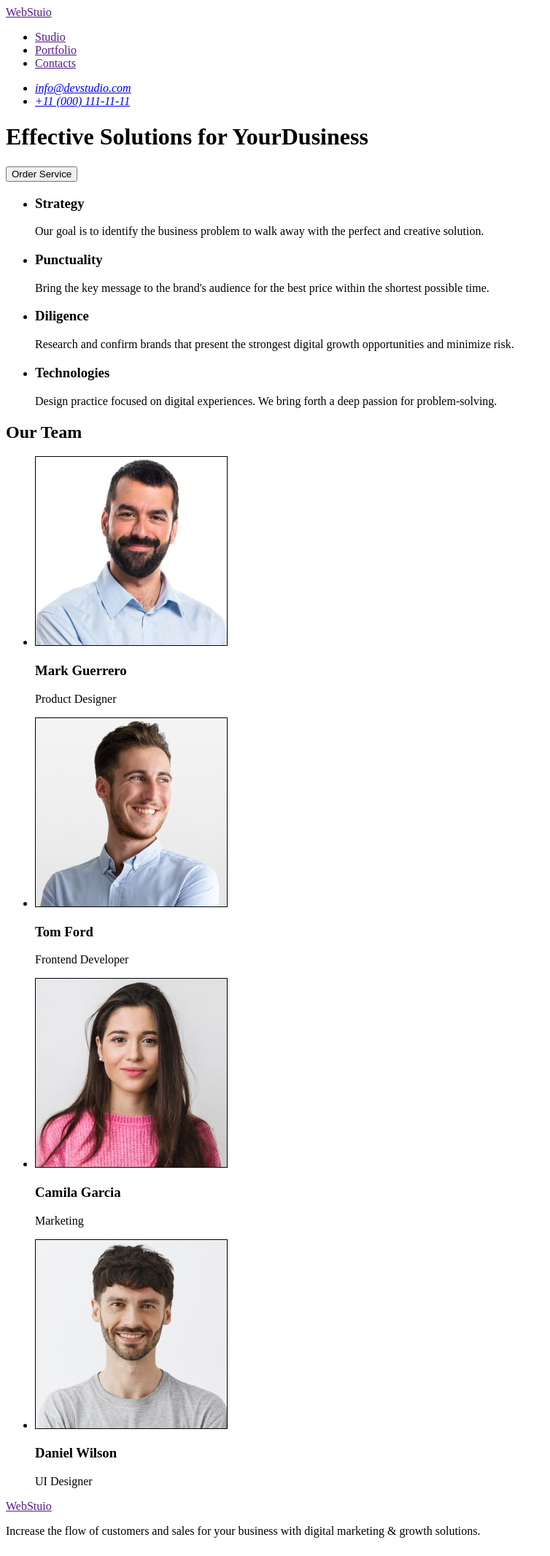
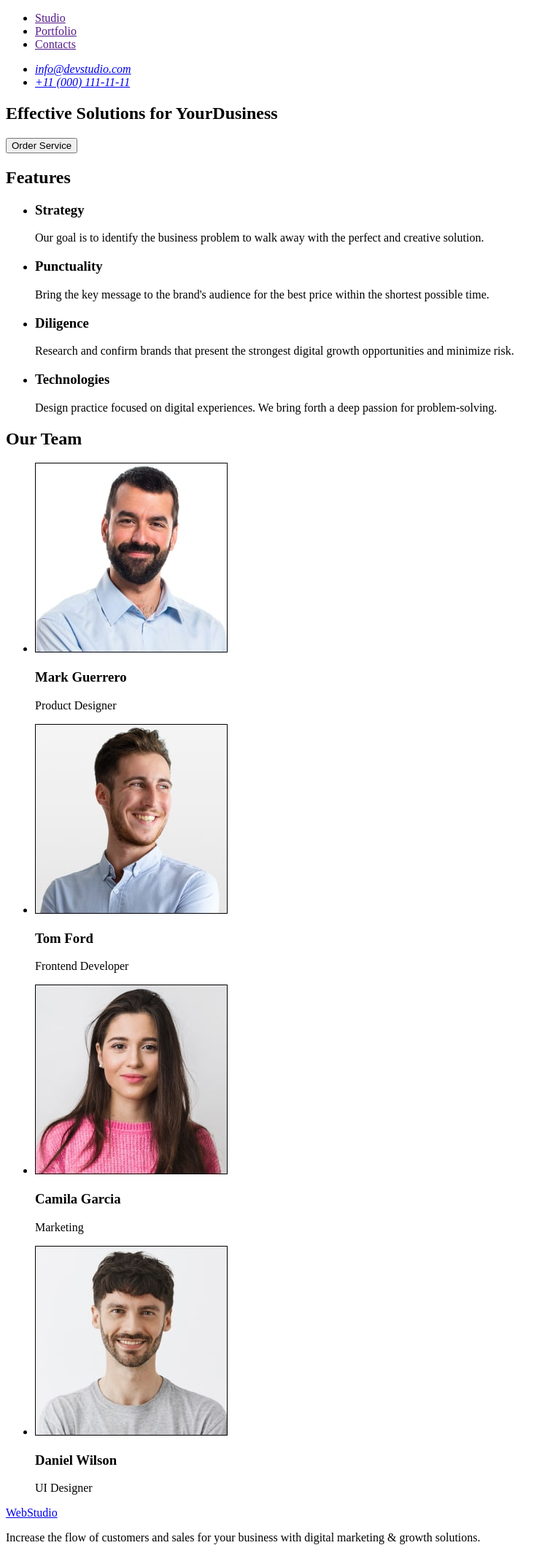
Before and after one commit to Ivan2325/Project-1, a plain HTML site: page index.html in a window 1280 px wide. Shown: the whole page at 73% size, without its empty margins (0-754 px from the left). Drawn offline with Linux system fonts and the light colour scheme.

Commit message:
Update index.html

```diff
--- a/index.html
+++ b/index.html
@@ -9,7 +9,7 @@
   <body>
     <header>
       <nav>
-        <a href="">WebStuio</a>
+        <a href="./index.html"WebStudio</a>
         <ul>
           <li><a href="">Studio</a></li>
           <li><a href="">Portfolio</a></li>
@@ -19,14 +19,17 @@
       <address>
         <ul>
           <li><a href="mailto:info@devstudio.com">info@devstudio.com</a></li>
-          <li><a href="tel:+11 (000) 111-11-11">+11 (000) 111-11-11</a></li>
+          <li><a href="tel:+110001111111">+11 (000) 111-11-11</a></li>
         </ul>
       </address>
     </header>
     <main>
+      <section>
       <h1>Effective Solutions for YourDusiness</h1>
       <button type="button">Order Service</button>
+      </section>
       <section>
+        <h2>Features</h2>
         <ul>
           <li>
             <h3>Strategy</h3>
@@ -85,7 +88,7 @@
       </section>
     </main>
     <footer>
-      <a href="">WebStuio</a>
+      <a href="./index.html">WebStudio</a>
       <p>
         Increase the flow of customers and sales for your business with digital
         marketing & growth solutions.
```
